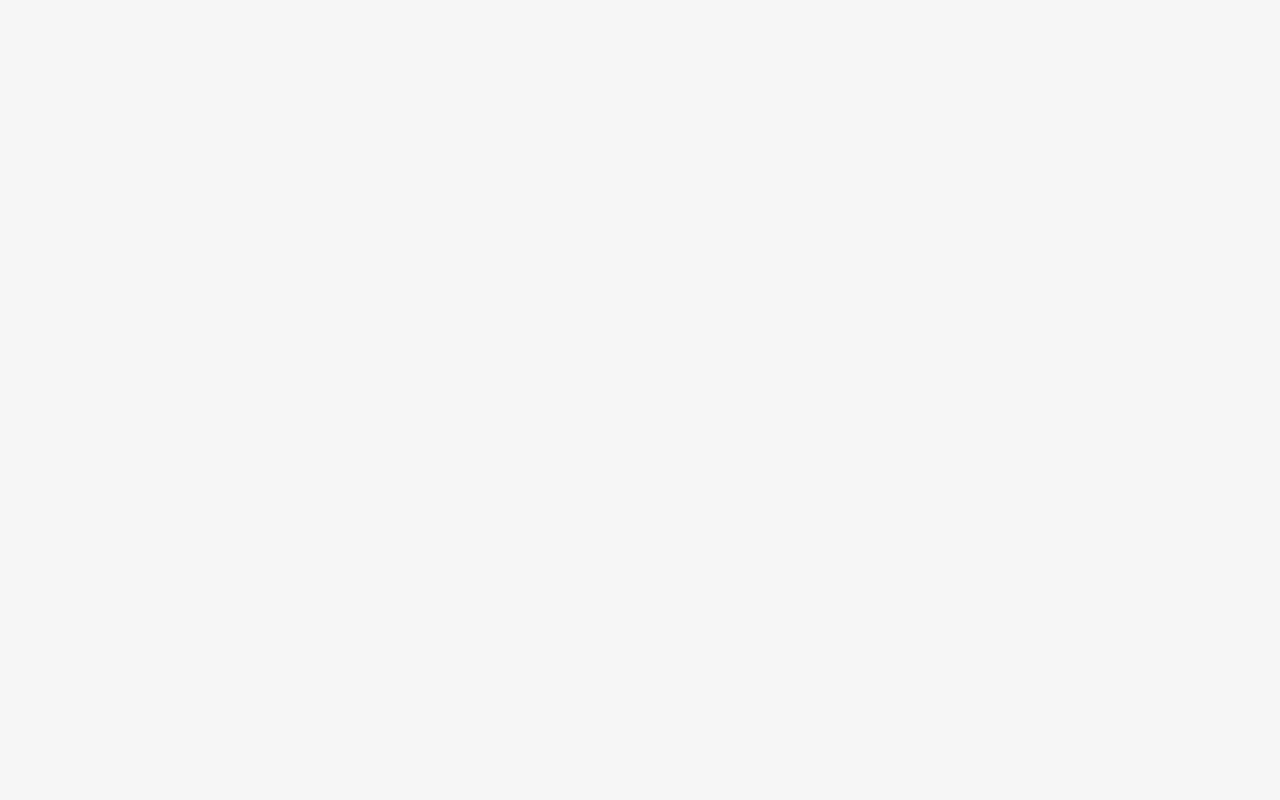
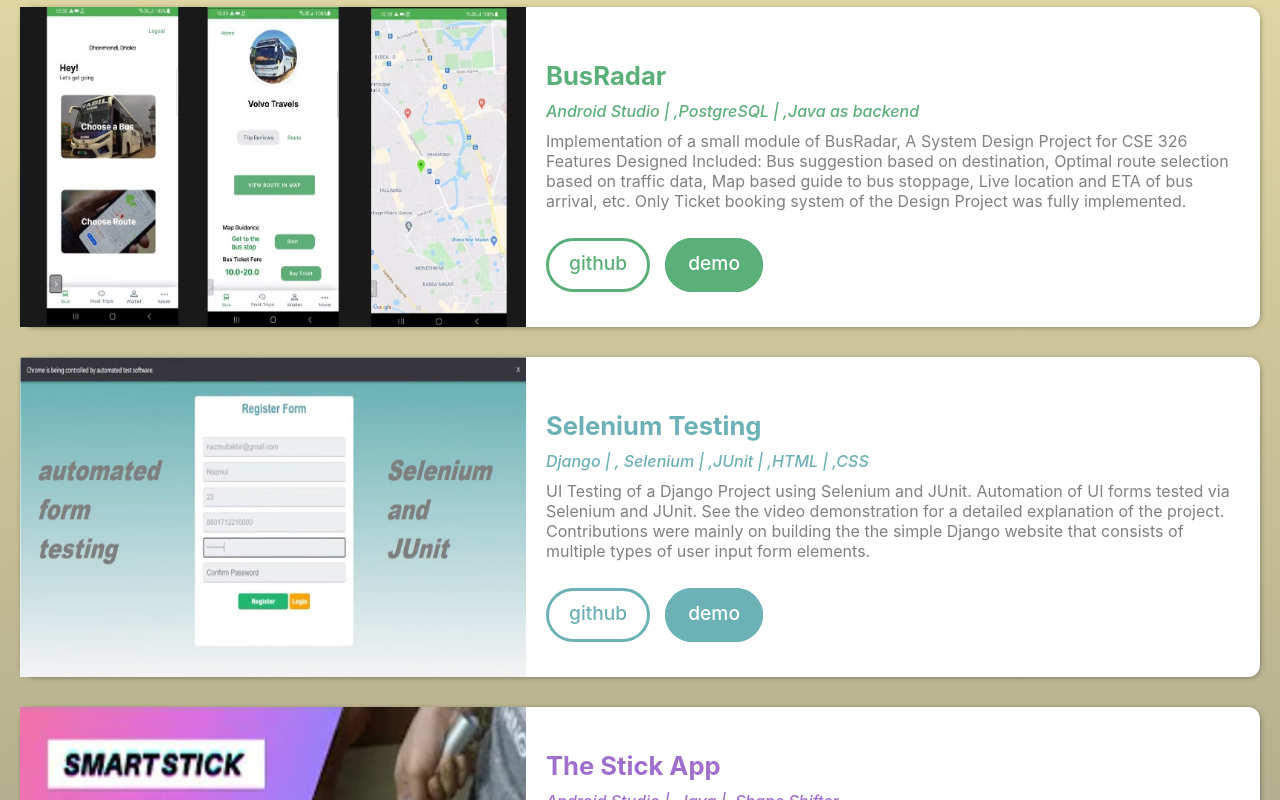
Before and after one commit to ksaifahmed/saif-ahmed-khan-ng, an Angular app: page /projects in a window 1280 px wide. Shown: the part 1440-2240 px from the top of the page. Before the commit the page ends 1015 px from the top, so only its background shows below. Built offline with nearby package versions, Linux system fonts and the light colour scheme.

Commit message:
projects added

```diff
--- a/src/app/app.component.html
+++ b/src/app/app.component.html
@@ -26,8 +26,8 @@
 
   <app-profile [hamburgerActive]="hamburgerActive" [backgroundHue]="backgroundHue"></app-profile>
   <app-skills [backgroundHue]="backgroundHue"></app-skills>
-  <!-- <app-projects></app-projects>
-  <app-education></app-education>
+  <app-projects [backgroundHue]="backgroundHue"></app-projects>
+  <!-- <app-education></app-education>
   <app-contact></app-contact> -->
 
   <footer class="footer">
--- a/src/app/projects/projects.component.css
+++ b/src/app/projects/projects.component.css
@@ -0,0 +1,145 @@
+/* declare a new color variable */
+:root {
+    --tile-color: grey;
+}
+
+.project__tile {
+    display: flex;
+    flex-direction: row;
+    justify-content: flex-start;
+    margin: 30px 20px;
+    background: #fff;
+    border-radius: 12px;
+    box-shadow: 1px 1px 7px -3px rgba(0, 0, 0, 0.75);
+    -webkit-box-shadow: 1px 1px 7px -3px rgba(0, 0, 0, 0.75);
+    -moz-box-shadow: 1px 1px 7px -3px rgba(0, 0, 0, 0.75);
+    transition: 0.5s;
+    -webkit-transition: 0.5s;
+    -moz-transition: 0.5s;
+}
+
+.project__tile:hover {
+    transform: translateX(5px);
+    box-shadow: 1px 1px 7px -3px rgba(0, 0, 0, 0.75);
+}
+
+.project__image {
+    width: 506px;
+    height: 320px;
+    box-shadow: blanchedalmond;
+    margin: auto 0 auto 0;
+}
+
+.project__tile__content {
+    display: flex;
+    flex-direction: column;
+    justify-content: center;
+    padding: 20px;
+}
+
+.project__tile__title {
+    font-size: 1.6rem;
+    color: var(--tile-color);
+    padding: 10px 0;
+}
+
+.project__tile__tech {
+    color: var(--tile-color);
+    font-weight: 500;
+    font-style: italic;
+}
+
+.project__tile__description {
+    font-size: 1rem;
+    color: grey;
+    padding: 10px 0;
+    margin-bottom: 20px;
+    height: fit-content;
+}
+
+.project__tile__links {
+    font-size: 1.2rem;
+    color: grey;
+    padding: 10px 0;
+}
+
+.project__tile__link__git {
+    text-transform: lowercase;
+    font-weight: 500;
+    font-size: 1.2rem;
+    color: var(--tile-color);
+    border: 3px solid var(--tile-color);
+    background-color: #fff;
+    border-radius: 40px;
+    text-decoration: none;
+    padding: 10px 20px 14px 20px;
+    margin: 10px 15px 0 0;
+    transition: 0.5s ease;
+}
+
+
+.project__tile__link__demo {
+    text-transform: lowercase;
+    font-weight: 500;
+    font-size: 1.2rem;
+    color: white;
+    background-color: var(--tile-color);
+    border: 3px solid var(--tile-color);
+    border-radius: 40px;
+    text-decoration: none;
+    padding: 10px 20px 14px 20px;
+    margin: 10px 10px 0 0;
+    transition: 0.5s ease;
+}
+
+.project__tile__link__git:hover {
+    color: #fff;
+    background-color: var(--tile-color);
+    border: 3px solid var(--tile-color);
+}
+
+.project__tile__link__demo:hover {
+    color: var(--tile-color);
+    background-color: #fff;
+    border: 3px solid var(--tile-color);
+}
+
+
+@media screen and (max-width: 950px) {
+    .project__tile {
+        flex-direction: column;
+    }
+
+    .project__image {
+        width: 100%;
+        height: auto;
+        margin: 0;
+    }
+}
+
+
+@media screen and (max-width: 440px) {
+    .project__tile__link__git, .project__tile__link__demo {
+        font-size: 1rem;
+    }
+
+    .project__tile__description {
+        font-size: 0.9rem;
+    }
+}
+
+.projects {
+    margin-top: 50px;
+    margin-bottom: 0;
+    padding-bottom: 50px;
+    padding-top: 30px;
+    background: linear-gradient(hsla(var(--primary-hue), 100%, 70.2%, 50.2%), #707070);
+}
+
+
+.projects__section__title {
+    padding: 48px 0 24px 0;
+    font-size: 1.9rem;
+    font-weight: 600;
+    color: hsla(var(--primary-hue), 71%, 41.2%, 94%);
+}
--- a/src/app/projects/projects.component.html
+++ b/src/app/projects/projects.component.html
@@ -1 +1,24 @@
-<p>projects works!</p>
+<section class="projects" id="projects" style='--primary-hue: {{backgroundHue()}}'>
+    <h2 class="projects__section__title">Featured Projects</h2>
+    <div class="projects__wrapper">
+        @for(project of projects; track project) {
+            <div class="project__tile" style='--tile-color: {{project.color}}'>
+                <img src={{project.imageUrl}} alt="Project Thumbnail" class="project__image"/>
+                <div class="project__tile__content">
+                    <h3 class="project__tile__title">
+                        {{project.title}}
+                    </h3>
+                    <p class="project__tile__tech">
+                        {{project.technologies}}
+                    </p>
+                    <p class="project__tile__description">{{project.description}}</p>
+                    <div class="project__tile__links">
+                        <a href={{project.githubUrl}} class="project__tile__link__git" target="_blank" rel="noreferrer">Github</a>
+                        <a href={{project.extraUrl}} class="project__tile__link__demo" target="_blank" rel="noreferrer">Demo</a>
+                    </div>
+                </div>
+            </div>
+        }
+
+    </div>
+</section>
--- a/src/app/projects/projects.component.ts
+++ b/src/app/projects/projects.component.ts
@@ -1,4 +1,5 @@
-import { Component } from '@angular/core';
+import { Component, Input, Signal,  } from '@angular/core';
+import { Projects } from './projects.dummy';
 
 @Component({
   selector: 'app-projects',
@@ -8,5 +9,6 @@ import { Component } from '@angular/core';
   styleUrl: './projects.component.css'
 })
 export class ProjectsComponent {
-
+  @Input() backgroundHue!: Signal<number>;
+  projects = Projects;
 }
--- /dev/null
+++ b/src/app/projects/projects.dummy.ts
@@ -0,0 +1,72 @@
+export const Projects = [
+    {
+        id: 1,
+        title: "BIIS++",
+        description: "Software Engineering Project for CSE 408 using MVC Architecture. BIIS PlusPlus is the modern clone of BUET Institutional Information System, BIIS, with better and responsive UI design and strictly follows the MVC Architecture. Contributions were mainly on the Frontend side. Responsible for making dynamic React UI components that had multiple views upon the passing of different arguments. Also responsible for creating some Controllers for the Backend.",
+        githubUrl: "https://github.com/NazmulTakbir/BIIS_PlusPlus/",
+        extraUrl: "https://youtu.be/ca-RQ4PHMbQ",
+        imageUrl: "images/projects/biis/biis.jpg",
+        technologies: ["React | ", "Express | ", "PostgreSQL | ", "Node "],
+        color: "#c35a5a"
+    },
+    {
+        id: 2,
+        title: "BusRadar",
+        description: "Implementation of a small module of BusRadar, A System Design Project for CSE 326 Features Designed Included: Bus suggestion based on destination, Optimal route selection based on traffic data, Map based guide to bus stoppage, Live location and ETA of bus arrival, etc. Only Ticket booking system of the Design Project was fully implemented.",
+        githubUrl: "https://github.com/ksaifahmed/BusRadar",
+        extraUrl: "https://youtu.be/HfeMjECZkjY",
+        imageUrl: "images/projects/busradar/busradar.jpg",
+        technologies: ["Android Studio | ", "PostgreSQL | ", "Java as backend"],
+        color: "#5baf79"
+    },
+    {
+        id: 3,
+        title: "Selenium Testing",
+        description: "UI Testing of a Django Project using Selenium and JUnit. Automation of UI forms tested via Selenium and JUnit. See the video demonstration for a detailed explanation of the project. Contributions were mainly on building the the simple Django website that consists of multiple types of user input form elements.",
+        githubUrl: "https://github.com/ksaifahmed/DjangoDemo_for_Selenium",
+        extraUrl: "https://youtu.be/KnRDzHl9794",
+        imageUrl: "images/projects/selenium/selenium.jpg",
+        technologies: ["Django | ", " Selenium | ", "JUnit | ", "HTML | ", "CSS"],
+        color: "#6cb1b6"
+    },
+    {
+        id: 4,
+        title: "The Stick App",
+        description: "Android app for CSE 316’s Microcontroller Project. The Stick App is an app that communicates with a microcontroller based \"smart\" stick via Bluetooth. The stick detect obstacles and sends feedback to the app inorder to give directions to the visually impaired. The Microcontroller project is titled \"Obstacle Detecting Smart Stick for the Blind\". See the video demonstration of the project to see the app in action.",
+        githubUrl: "https://github.com/ksaifahmed/the_stick_app",
+        extraUrl: "https://youtu.be/c8J_XOOHVkg",
+        imageUrl: "images/projects/stickapp/stickapp.jpg",
+        technologies: ["Android Studio | ", "Java | ", "Shape Shifter"],
+        color: "#a06fcd"
+    },
+    {
+        id: 5,
+        title: "The Bazaar",
+        description: "The Bazaar is an online grocery store where one can buy any daily necessities. Database Management System Project Using Django for CSE 216. Contributions were mainly on the Backend side. Responsible for creating the database schema, creating the models, and creating the views for the frontend to interact with the database. Frontend was build using basic HTML, CSS, and JavaScript.",
+        githubUrl: "https://github.com/ksaifahmed/db_project_oracle_django",
+        extraUrl: "https://youtu.be/veLF3Xd0Noc",
+        imageUrl: "images/projects/thebazaar/thebazaar.jpg",
+        technologies: ["Django | ", " Oracle | ","Vanilla JS | ", "HTML | ", "CSS"],
+        color: "#e9a935"
+    },
+    {
+        id: 6,
+        title: "TCP Constant Algorithm",
+        description: "Networking Project of CSE 322: Congestion Control Algorithms. Reference Paper: Updated Congestion Control Algorithm for TCP Throughput improvement in Wired and Wireless Network. Implementation and details of the reference paper and the full project report can be found on the \"Demo\" link below.",
+        githubUrl: "https://github.com/ksaifahmed/networking_ns3_CSE322/tree/main/NS3_implementation_of_tcp_constant",
+        extraUrl: "https://github.com/ksaifahmed/networking_ns3_CSE322/blob/main/NS3_implementation_of_tcp_constant/Algo_Implem_Overview.pdf",
+        imageUrl: "images/projects/tcpconstant/tcpconstant.png",
+        technologies: ["Network Simulator 3 | ", "Bash | ", "C++"],
+        color: "#7e9f60"
+    },
+    {
+        id: 7,
+        title: "Vectorized CNNumpy",
+        description: "Machine Learning Project to implement a vectorized version of CNN only using the numpy library. Using the vectorized cnn and the standard LeNet-5 model, the implementation was used to recognize Bengali Handwritten Digits. The full specifications for this project: cnn from scratch. Dataset used from Kaggle: Bengali Handwritten Digit Recognition Competition by Bengal.ai",
+        githubUrl: "https://github.com/ksaifahmed/cnnumpy_vectorized/",
+        extraUrl: "https://github.com/ksaifahmed/cnnumpy_vectorized/blob/main/results/report.pdf",
+        imageUrl: "images/projects/vectorizedcnn/vectorizedcnn.jpg",
+        technologies: ["Python | ", "Numpy | ", "Pandas | ", "Matplotlib | ", "OpenCV"],
+        color: "#4d76cf"
+    },
+];
```
